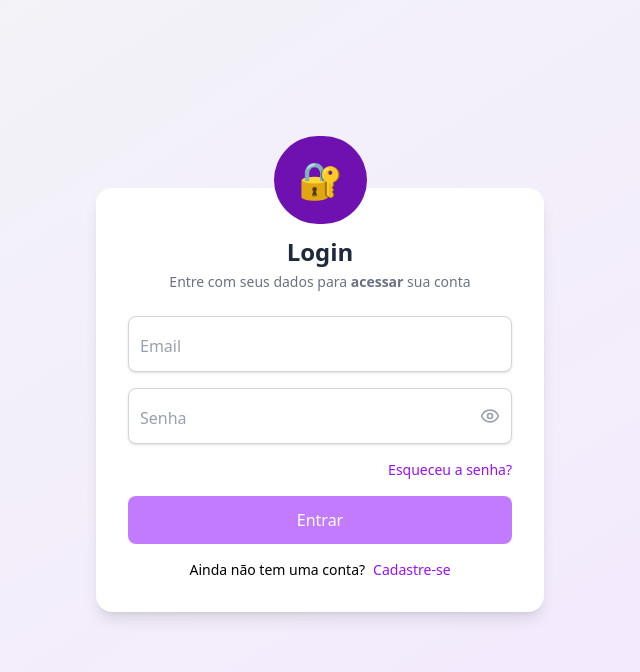
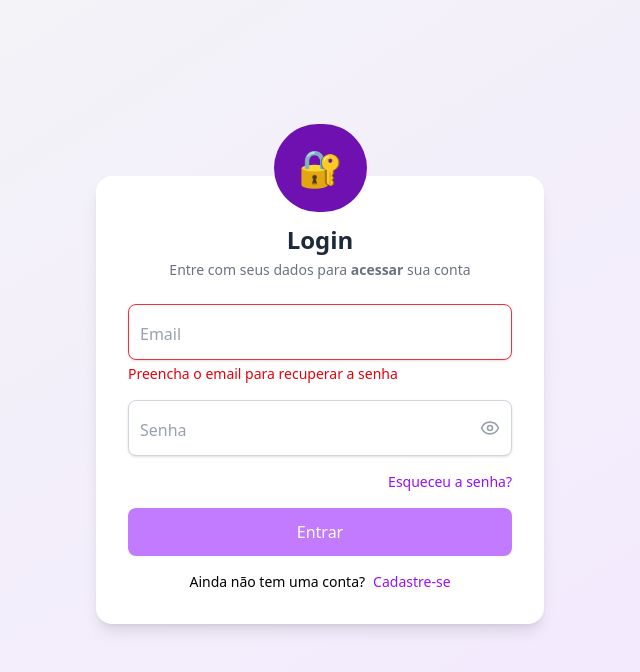
Before and after one commit to RonaldoLPFilho/F-Tasks, a React (Vite) app: page /login in a window 1280 px wide. Both pictures are taken after a click on the link "Esqueceu a senha?". Shown: the top 672 px of the page, without its empty margins (320-960 px from the left). Built offline with nearby package versions, Linux system fonts and the light colour scheme.

Commit message:
feat(Layout): :sparkles: ResetPasswordPage

```diff
--- a/src/components/FloatingLabelInput.tsx
+++ b/src/components/FloatingLabelInput.tsx
@@ -1,12 +1,13 @@
 import { useState, InputHTMLAttributes } from "react";
 import { Eye, EyeOff } from "lucide-react";
-
 
 interface FloatingLabelInputProps extends InputHTMLAttributes<HTMLInputElement> {
   label: string;
   id: string;
   className?: string;
   showPasswordToggle?: boolean;
+  hasError? : boolean;
+  errorMessage?: string
 }
 
 export function FloatingLabelInput({
@@ -15,10 +16,15 @@ export function FloatingLabelInput({
   className,
   showPasswordToggle = false,
   type = "text",
+  hasError = false,
+  errorMessage,
   ...props
 }: FloatingLabelInputProps) {
   const [showPassword, setShowPassword] = useState(false);
   const inputType = showPasswordToggle ? (showPassword ? "text" : "password") : type;
+
+  const baseBorder = hasError ? "border-red-500 focus:border-red-500 focus:ring-red-500" : "border-gray-300 focus:border-purple-500 focus:ring-purple-500";
+  const labelColor = hasError ? "peer-focus:text-red-600" : "peer-focus:text-purple-600";
 
   return (
     <div className="relative w-full">
@@ -30,13 +36,14 @@ export function FloatingLabelInput({
           peer w-full rounded-lg border border-gray-300 bg-white px-3 pt-6.5 pb-2
           text-sm text-gray-900 placeholder-transparent shadow-sm
           focus:border-purple-500 focus:outline-none focus:ring-2 focus:ring-purple-500
+          ${baseBorder}
           ${className ?? ""}
         `}
         {...props}
       />
       <label
         htmlFor={id}
-        className="
+        className={`
           absolute left-3 top-2 text-sm text-gray-500
           transition-all
           peer-placeholder-shown:top-4.5
@@ -44,8 +51,8 @@ export function FloatingLabelInput({
           peer-placeholder-shown:text-gray-400
           peer-focus:top-2
           peer-focus:text-sm
-          peer-focus:text-purple-600
-        "
+          ${labelColor}
+        `}
       >
         {label}
       </label>
@@ -61,6 +68,9 @@ export function FloatingLabelInput({
           {showPassword ? <EyeOff className="h-5 w-5" /> : <Eye className="h-5 w-5" />}
         </button>
       )}
+      {hasError && errorMessage &&(
+        <p className="mt-1 text-sm text-red-600">{errorMessage}</p>
+      )}
     </div>
   );
 }
--- a/src/pages/LoginPage.tsx
+++ b/src/pages/LoginPage.tsx
@@ -7,9 +7,9 @@ import { FloatingLabelInput } from "../components/FloatingLabelInput";
 export function LoginPage() {
     const [email, setEmail] = useState("");
     const [password, setPassword] = useState("");
+    const [hasEmailError, setHasEmailError] = useState(false);
     const { login: doLogin, isAuthenticated } = useContext(AuthContext);
     const navigate = useNavigate();
-
 
     useEffect(() => {
         if (isAuthenticated) {
@@ -28,6 +28,16 @@ export function LoginPage() {
             console.error(err);
             alert("Poss;ivel credencial inválida")
         }
+    }
+
+    const handleForgot = async() => {
+        if(email.length < 1){
+            setHasEmailError(true)
+        }
+        else
+            setHasEmailError(false)
+
+
     }
 
 
@@ -56,6 +66,8 @@ export function LoginPage() {
                         required
                         label="Email"
                         onChange={(e) => setEmail(e.target.value)}
+                        hasError={hasEmailError}
+                        errorMessage="Preencha o email para recuperar a senha"
                     />
 
 
@@ -70,7 +82,7 @@ export function LoginPage() {
                     />
 
                     <div className="text-right text-sm">
-                        <a href="#" className="text-purple-600 hover:underline">Esqueceu a senha?</a>
+                        <a href="#" onClick={handleForgot} className="text-purple-600 hover:underline">Esqueceu a senha?</a>
                     </div>
 
                     <button
--- a/src/routes/AppRoutes.tsx
+++ b/src/routes/AppRoutes.tsx
@@ -8,6 +8,7 @@ import { LoginPage } from "../pages/LoginPage";
 import { PrivateRoute } from "./PrivateRoute";
 import { TaskPage } from "../pages/TaskPage";
 import { RegisterPage } from "../pages/RegisterPage";
+import { ResetPasswordPage } from "../pages/ResetPasswordPage";
 
 
 export function AppRoutes(){
@@ -16,6 +17,7 @@ export function AppRoutes(){
             <Routes>
                 <Route path="/login" element={<LoginPage/>} />
                 <Route path="/register" element={<RegisterPage/> } />
+
 
                 <Route
                     path="/tasks"
@@ -26,6 +28,13 @@ export function AppRoutes(){
                     }
                 />
 
+                <Route
+                    path="/reset-password/:token"
+                    element={
+                        <ResetPasswordPage/>
+                    }
+                />
+
                 <Route path="*" element={<Navigate to="/login" replace/>}/>
             </Routes>
         </Router>
```
Also changed, not shown: src/pages/RegisterPage.tsx (line endings or trailing spaces).
